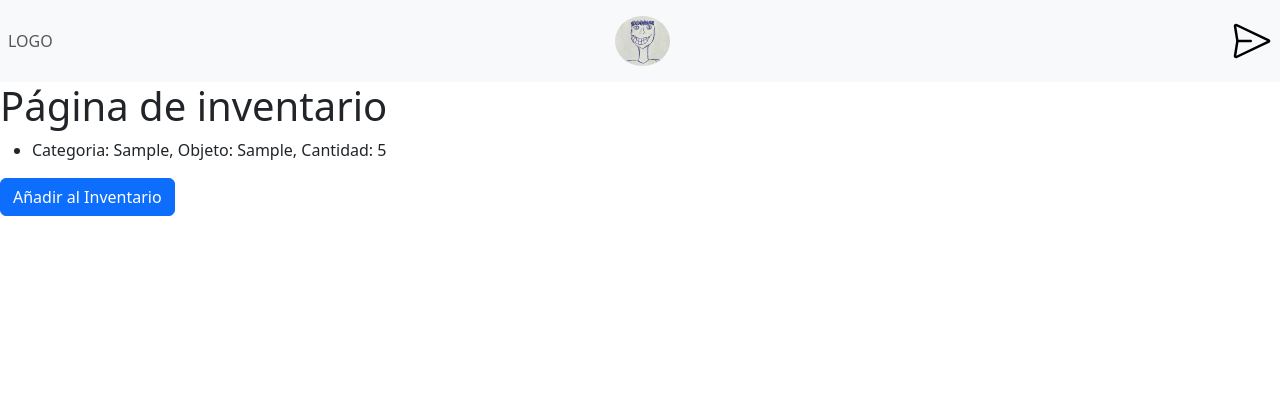
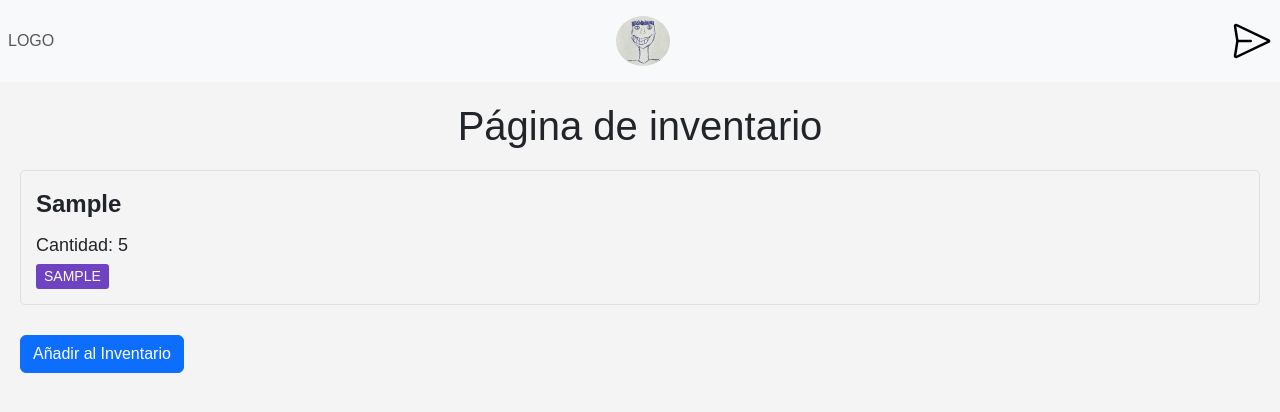
Before and after one commit to BayronValenzuela/INF332-React, a React (Vite) app: page /addinventory in a window 1280 px wide. Both pictures are taken after typing "Sample", "Sample", "5" into the empty fields and a click on the button "Confirmar". Shown: the top 412 px of the page. Built offline with nearby package versions, Linux system fonts and the light colour scheme.

Commit message:
loading screen and styling

```diff
--- /dev/null
+++ b/src/components/LoadingOverlay.jsx
@@ -0,0 +1,15 @@
+import React from 'react';
+import '../styles/LoadingOverlay.css';
+
+function LoadingOverlay({ isLoading, message = "Loading..." }) {
+    if (!isLoading) return null;
+
+    return (
+        <div className="loading-overlay">
+            <div className="spinner"></div>
+            <p>{message}</p>
+        </div>
+    );
+}
+
+export default LoadingOverlay;
--- a/src/pages/addInventory.jsx
+++ b/src/pages/addInventory.jsx
@@ -1,20 +1,30 @@
-import React from 'react';
+import React, { useState } from 'react';
 import { useNavigate } from 'react-router-dom';
 import InventoryForm from '../components/InventoryForm';
 import addInventoryItem from '../components/addInventoryItem';
+import LoadingOverlay from '../components/LoadingOverlay';
+import '../styles/addInventory.css';
 
 function AddInventory() {
   const navigate = useNavigate();
+  const [isLoading, setIsLoading] = useState(false);
 
     const handleNewItem = (newItem) => {
+        setIsLoading(true);
+        setTimeout(() => {
             addInventoryItem(newItem);
             navigate('/inventory');
+            setIsLoading(false);
+        }, 1000);
     };
 
    return (
+     <div className="container">
          <div className="add-inventory">
              <h1>Agregar Inventario</h1>
              <InventoryForm onSubmit={handleNewItem} />
+             <LoadingOverlay isLoading={isLoading} message="  Registrando cambios..." />
+         </div>
      </div>
  );
 }
--- a/src/pages/inventory.jsx
+++ b/src/pages/inventory.jsx
@@ -1,22 +1,25 @@
 import { Button } from 'react-bootstrap';
 import getInventoryItems from '../components/getInventoryItems';
+import '../styles/Inventory.css';
 
 function Inventory() {
-  // Fetch the inventory items using the getInventoryItems function
   const inventoryItems = getInventoryItems();
 
   return (
     <div className='page'>
       <h1>Página de inventario</h1>
-      {/* Display the inventory items */}
-      <ul>
+
+      <div className="inventory-container">
         {inventoryItems.map((item, index) => (
-          <li key={index}>
-            Categoria: {item.category}, Objeto: {item.item}, Cantidad: {item.quantity}
-          </li>
+          <div className="inventory-item" key={index}>
+            <div className="objeto">{item.item}</div>
+            <div className="cantidad">Cantidad: {item.quantity}</div>
+            <span className="categoria">{item.category}</span>
+          </div>
         ))}
-      </ul>
-      <Button href="/addinventory" variant="primary">
+      </div>
+
+      <Button className="inventory-button" href="/addinventory" variant="primary">
         Añadir al Inventario
       </Button>
     </div>
--- /dev/null
+++ b/src/styles/Inventory.css
@@ -0,0 +1,45 @@
+.page {
+    font-family: Arial, sans-serif;
+    padding: 20px;
+}
+
+.inventory-container {
+    list-style-type: none; /* Removing the default bullet points of ul */
+    padding: 0; /* Removing the default padding of ul */
+}
+
+.inventory-item {
+    padding: 15px;
+    border: 1px solid #e0e0e0;
+    margin-bottom: 10px;
+    border-radius: 5px;
+    font-family: Arial, sans-serif;
+}
+
+.inventory-button {
+    margin-top: 20px;
+    width: fit-content; /* Making the button width only as wide as its content */
+    margin-left: auto; /* Aligning the button to the right */
+    margin-right: auto;
+}
+
+.objeto {
+    font-size: 24px;
+    font-weight: bold;
+    margin-bottom: 10px;
+}
+
+.cantidad {
+    font-size: 18px;
+    margin-bottom: 5px;
+}
+
+.categoria {
+    font-size: 14px;
+    color: white;
+    background-color: #6f42c1;
+    border-radius: 3px;
+    padding: 2px 8px;
+    display: inline-block;
+    text-transform: uppercase;
+}
--- /dev/null
+++ b/src/styles/LoadingOverlay.css
@@ -0,0 +1,26 @@
+.loading-overlay {
+    position: fixed;
+    top: 0;
+    left: 0;
+    right: 0;
+    bottom: 0;
+    background: rgba(255, 255, 255, 0.8);
+    display: flex;
+    align-items: center;
+    justify-content: center;
+    z-index: 9999;
+}
+
+.spinner {
+    border: 4px solid rgba(255, 255, 255, 0.3);
+    border-radius: 50%;
+    border-top: 4px solid black;
+    width: 50px;
+    height: 50px;
+    animation: spin 1s linear infinite;
+}
+
+@keyframes spin {
+    0% { transform: rotate(0deg); }
+    100% { transform: rotate(360deg); }
+}
--- /dev/null
+++ b/src/styles/addInventory.css
@@ -0,0 +1,62 @@
+/* General page styling */
+body {
+    font-family: Arial, sans-serif;
+    background-color: #f4f4f4;
+    margin: 0;
+    padding: 0;
+}
+
+.container {
+    max-width: 600px;
+    margin: 50px auto;
+    background-color: #fff;
+    padding: 20px;
+    box-shadow: 0 0 10px rgba(0, 0, 0, 0.1);
+}
+
+h1 {
+    text-align: center;
+    margin-bottom: 20px;
+}
+
+/* Form styling */
+form {
+    display: flex;
+    flex-direction: column;
+    gap: 15px;
+}
+
+label {
+    font-weight: bold;
+}
+
+input[type="text"], select {
+    padding: 10px;
+    border: 1px solid #ccc;
+    border-radius: 4px;
+    width: 100%;
+    box-sizing: border-box;
+}
+
+input[type="submit"] {
+    background-color: #007BFF;
+    color: #fff;
+    padding: 10px 15px;
+    border: none;
+    border-radius: 4px;
+    cursor: pointer;
+    font-size: 16px;
+}
+
+input[type="submit"]:hover {
+    background-color: #0056b3;
+}
+
+/* Feedback message styling (if any) */
+.feedback {
+    padding: 10px;
+    border: 1px solid #d4d4d4;
+    border-radius: 4px;
+    background-color: #e9ecef;
+    margin-top: 15px;
+}
```
Lines whose indentation alone changed are shown as unchanged.
